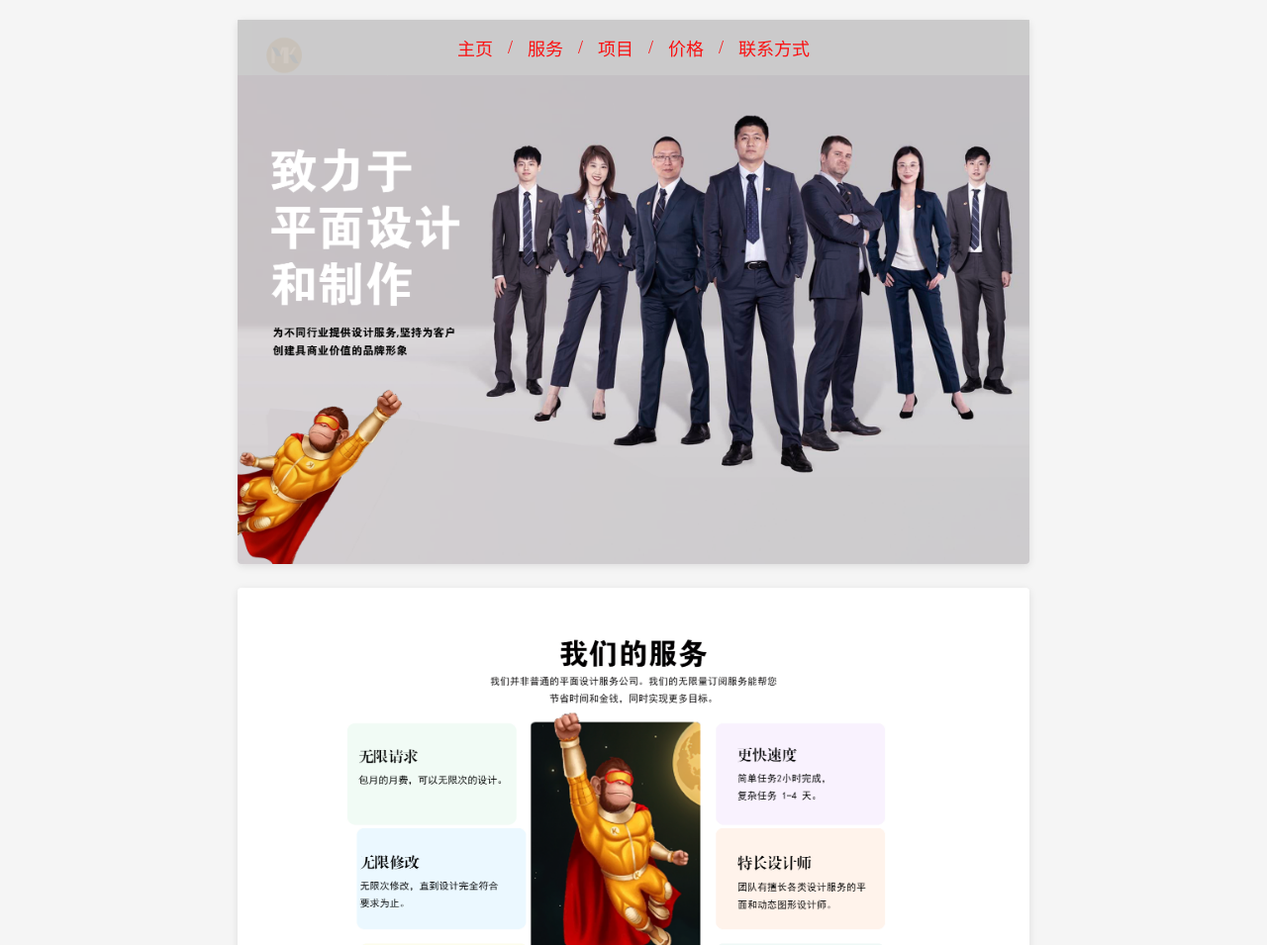
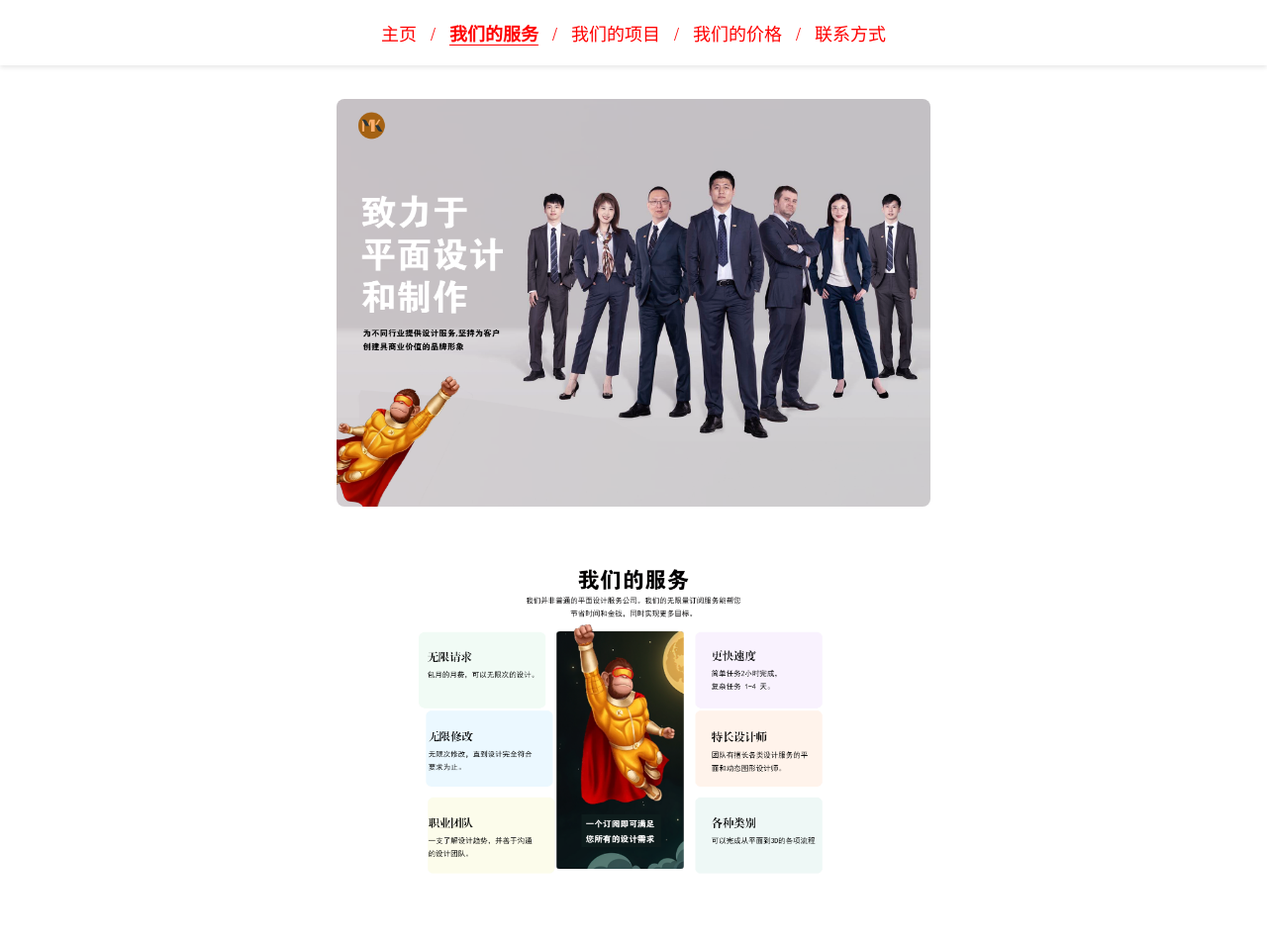
Before and after one commit to zhsh105-cpu/ike-Design, a plain HTML site: page index.html in a window 1280 px wide. Shown: the top 955 px of the page at 99% size. Drawn offline with Linux system fonts and the light colour scheme.

Commit message:
Add files via upload

```diff
--- a/index.html
+++ b/index.html
@@ -3,116 +3,110 @@
 <head>
     <meta charset="UTF-8">
     <meta name="viewport" content="width=device-width, initial-scale=1.0">
-    <title>图片展示与灰底红字导航</title>
+    <title>图片导航展示</title>
     <style>
-        /* 全局样式重置，消除默认边距和内外边距影响 */
+        /* 全局样式重置，消除默认边距和滚动条影响 */
         * {
             margin: 0;
             padding: 0;
             box-sizing: border-box;
         }
 
-        /* 页面整体布局，让所有内容竖列居中 */
-        body {
-            display: flex;
-            flex-direction: column; /* 竖列排列整体内容 */
-            align-items: center; /* 水平居中 */
-            padding: 20px 0;
-            background-color: #f5f5f5;
+        /* 开启平滑滚动，让导航跳转更流畅 */
+        html {
+            scroll-behavior: smooth;
         }
 
-        /* 第一张图片的容器 - 相对定位，承载导航和01图 */
-        .first-image-wrapper {
-            position: relative; /* 作为导航栏绝对定位的参考 */
-            margin-bottom: 20px; /* 与后续图片保持间距 */
+        /* 导航栏样式：固定在顶部，居中显示，背景白色防止遮挡 */
+        .nav-bar {
+            position: fixed;
+            top: 0;
+            left: 0;
+            width: 100%;
+            background-color: #ffffff;
+            padding: 20px 0;
+            text-align: center;
+            z-index: 999; /* 确保导航栏在最上层，不被图片遮挡 */
+            box-shadow: 0 2px 5px rgba(0,0,0,0.1); /* 可选阴影，提升视觉效果 */
         }
 
-        /* 导航栏样式 - 01图顶部、灰底、红字+斜杠间隔 */
-        .nav-bar {
-            position: absolute; /* 绝对定位，贴在01图顶部 */
-            top: 0; /* 对齐图片顶部 */
-            left: 50%; /* 水平居中第一步 */
-            transform: translateX(-50%); /* 水平居中第二步，精准对齐 */
-            display: flex;
-            align-items: center; /* 导航项垂直居中 */
-            width: 100%; /* 与图片同宽，贴合顶部 */
-            padding: 15px 0; /* 上下内边距，保证导航栏高度适中 */
-            background-color: #cccccc; /* 灰色背景（浅灰，可自定义深浅） */
-            opacity: 0.9; /* 轻微透明，避免灰底过于生硬遮挡图片顶部 */
-            z-index: 10; /* 确保导航栏在图片上方 */
-            justify-content: center; /* 导航项整体水平居中 */
+        /* 导航链接样式：红字、无下划线、字体稍大 */
+        .nav-link {
+            color: #ff0000;
+            text-decoration: none;
+            font-size: 18px;
+            margin: 0 10px;
+            cursor: pointer; /* 鼠标悬浮显示手型 */
         }
 
-        /* 导航项样式 - 红色文字核心设置 */
-        .nav-bar a {
-            text-decoration: none; /* 去除下划线 */
-            color: #ff0000; /* 纯红色文字，满足需求 */
-            font-size: 18px;
-            font-family: "Microsoft YaHei", sans-serif; /* 清晰易读字体 */
-            transition: color 0.3s ease; /* hover 过渡效果 */
-            padding: 0 15px; /* 左右内边距，让斜杠与文字间距更合理 */
+        /* 「我们的服务」选项默认选中样式（突出显示） */
+        .nav-link.active {
+            font-weight: bold;
+            text-decoration: underline;
+            text-underline-offset: 4px;
         }
 
-        /* 导航项 hover 效果 - 加深红色，提升交互体验 */
-        .nav-bar a:hover {
-            color: #cc0000; /* 深一点的红色，更醒目 */
+        /* 导航分隔符（斜杠）样式：红字，与链接对齐 */
+        .nav-separator {
+            color: #ff0000;
+            font-size: 18px;
         }
 
-        /* 斜杠分隔符样式 - 红色，与导航文字配色统一 */
-        .nav-bar .separator {
-            color: #ff0000;
-            font-size: 18px;
-            margin: 0; /* 取消额外间距，与导航项padding配合 */
+        /* 图片容器：竖列排列，整体居中，顶部预留导航栏高度 */
+        .image-container {
+            display: flex;
+            flex-direction: column; /* 竖列排列 */
+            align-items: center; /* 水平居中 */
+            gap: 20px; /* 图片之间的间距 */
+            padding: 100px 20px 50px; /* 顶部预留导航栏空间，左右内边距，底部留白 */
         }
 
-        /* 后续图片容器样式 - 竖列排列，每张图间距统一 */
-        .other-images-container {
-            display: flex;
-            flex-direction: column; /* 竖列排列图片 */
-            gap: 20px; /* 图片之间的上下间距 */
-            align-items: center; /* 图片水平居中 */
+        /* 单个图片包裹层：确保每张图片独立居中，可设置固定宽度（可选） */
+        .image-item {
+            width: 100%;
+            max-width: 600px; /* 限制图片最大宽度，避免过大变形 */
+            text-align: center;
         }
 
-        /* 所有图片统一样式 - 统一尺寸，避免变形 */
-        img {
-            width: 800px; /* 合理宽度，既醒目又不超出屏幕（可修改） */
-            height: auto; /* 保持图片原始比例，竖列图片自然展示 */
-            border-radius: 4px;
-            box-shadow: 0 2px 8px rgba(0, 0, 0, 0.1);
+        /* 图片样式：自适应宽度，保持比例，不超出容器 */
+        .image-item img {
+            width: 100%;
+            height: auto;
+            border-radius: 8px; /* 可选圆角，提升视觉效果 */
         }
     </style>
 </head>
 <body>
-    <!-- 第一张图片容器（承载01图和顶部导航栏） -->
-    <div class="first-image-wrapper">
-        <!-- 01图顶部导航栏 - 灰底、红字+斜杠间隔 -->
-        <div class="nav-bar">
-            <a href="#">主页</a>
-            <span class="separator">/</span>
-            <a href="#">服务</a>
-            <span class="separator">/</span>
-            <a href="#">项目</a>
-            <span class="separator">/</span>
-            <a href="#image04">价格</a>
-            <span class="separator">/</span>
-            <a href="#">联系方式</a>
-        </div>
-        <!-- 01图 -->
-        <img src="01.png" alt="图片01">
+    <!-- 导航栏：更新文字内容，保持对应滚动锚点 -->
+    <div class="nav-bar">
+        <a href="#img01" class="nav-link">主页</a>
+        <span class="nav-separator">/</span>
+        <a href="#img02" class="nav-link active">我们的服务</a>
+        <span class="nav-separator">/</span>
+        <a href="#img03" class="nav-link">我们的项目</a>
+        <span class="nav-separator">/</span>
+        <a href="#img04" class="nav-link">我们的价格</a>
+        <span class="nav-separator">/</span>
+        <a href="#img05" class="nav-link">联系方式</a>
     </div>
 
-    <!-- 其他图片容器（02-05图，竖列居中） -->
-    <div class="other-images-container">
-        <img src="02.png" alt="图片02">
-        <img src="03.png" alt="图片03">
-        <img id="image04" src="04.png" alt="图片04"> <!-- 给04图添加id，用于锚点定位滚动 -->
-        <img src="05.png" alt="图片05">
+    <!-- 图片容器（竖列居中，01做底为首图） -->
+    <div class="image-container">
+        <div class="image-item" id="img01">
+            <img src="01.png" alt="图片01">
+        </div>
+        <div class="image-item" id="img02">
+            <img src="02.png" alt="图片02">
+        </div>
+        <div class="image-item" id="img03">
+            <img src="03.png" alt="图片03">
+        </div>
+        <div class="image-item" id="img04">
+            <img src="04.png" alt="图片04">
+        </div>
+        <div class="image-item" id="img05">
+            <img src="05.png" alt="图片05">
+        </div>
     </div>
-
-    <!-- 平滑滚动效果，让跳转更流畅（避免生硬瞬间跳转） -->
-    <script>
-        // 开启全局平滑滚动
-        document.documentElement.style.scrollBehavior = 'smooth';
-    </script>
 </body>
 </html>
```
